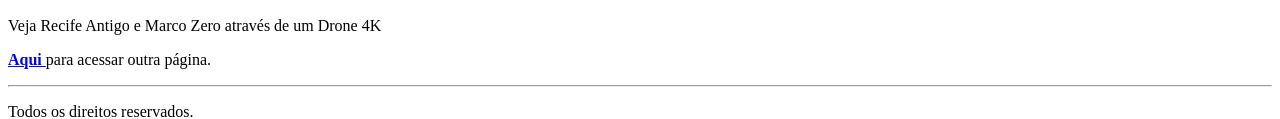
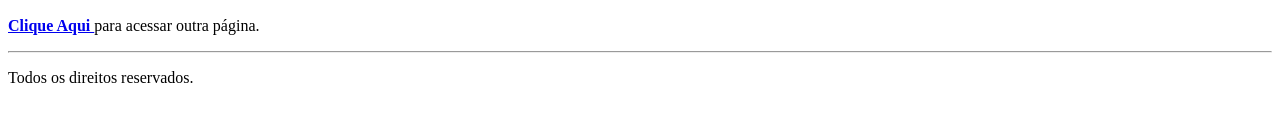
Before and after one commit to celynha/recife_MarcoZero, a plain HTML site: page index.html in a window 1280 px wide. Shown: the part 1197-1316 px from the top of the page. Drawn offline with Linux system fonts and the light colour scheme.

Commit message:
Update index.html

```diff
--- a/index.html
+++ b/index.html
@@ -32,9 +32,8 @@
     </p>
     <img src="https://images.mnstatic.com/ab/43/ab433c0ea922be48fa38f6c039905261.jpg?quality=75&format=pjpg&fit=crop&width=980&height=880&aspect_ratio=980%3A880"
     alt="Mercado de São José">
-        <p>Veja Recife Antigo e Marco Zero através de um Drone 4K</p>
-       <p><a href="https://www.google.com/url?sa=i&url=https%3A%2F%2Fwww.youtube.com%2Fwatch%3Fv%3DdFd4ZqFde_4&psig=AOvVaw0y7za8NNBHK3cM5lBIDXaO&ust=1684261940485000&source=images&cd=vfe&ved=0CBQQ3YkBahcKEwjIns-Rhfj-AhUAAAAAHQAAAAAQEA">
-        <b>Aqui </b></a>para acessar outra página.</p>
+       <p><a href="segunda_pag.html"alt="Vá para a segunda página">
+        <b> Clique Aqui </b></a>para acessar outra página.</p>
         <hr>
         <footer>
             <p>Todos os direitos reservados.</p></footer>
```
